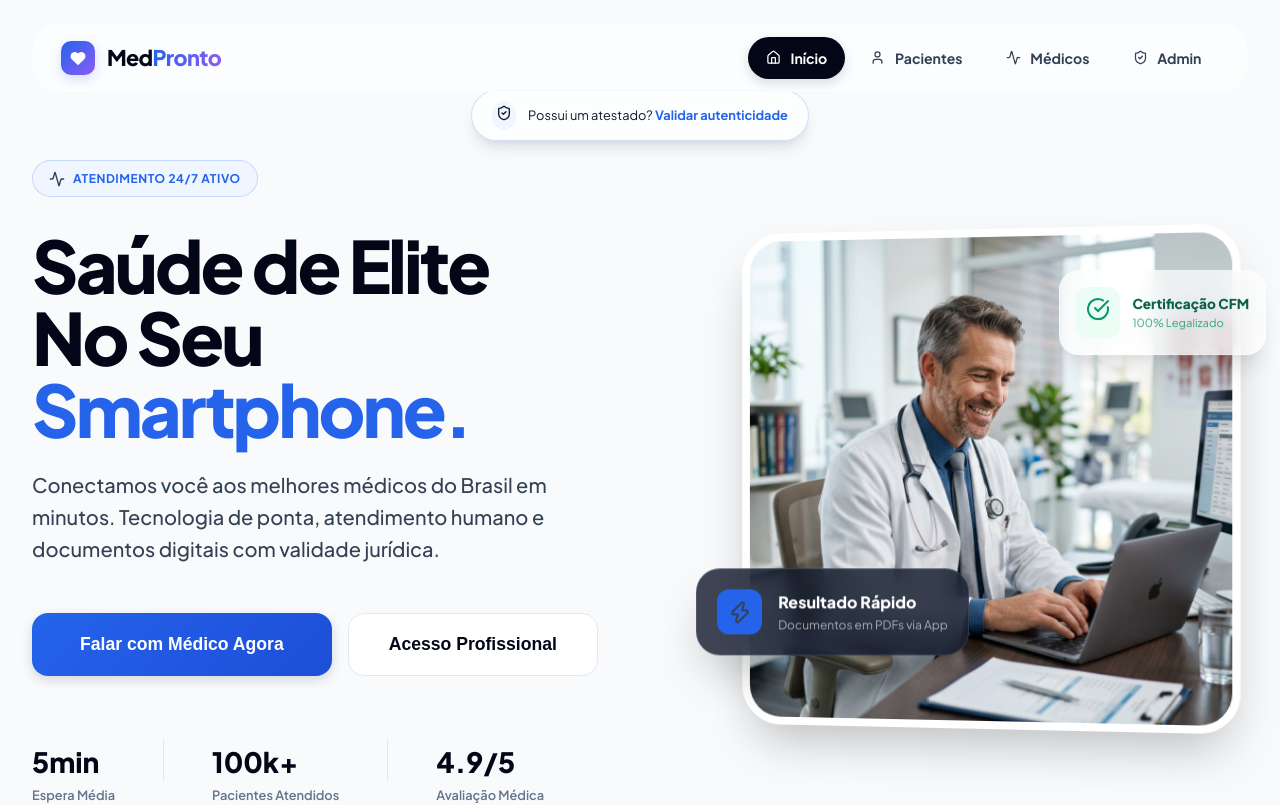
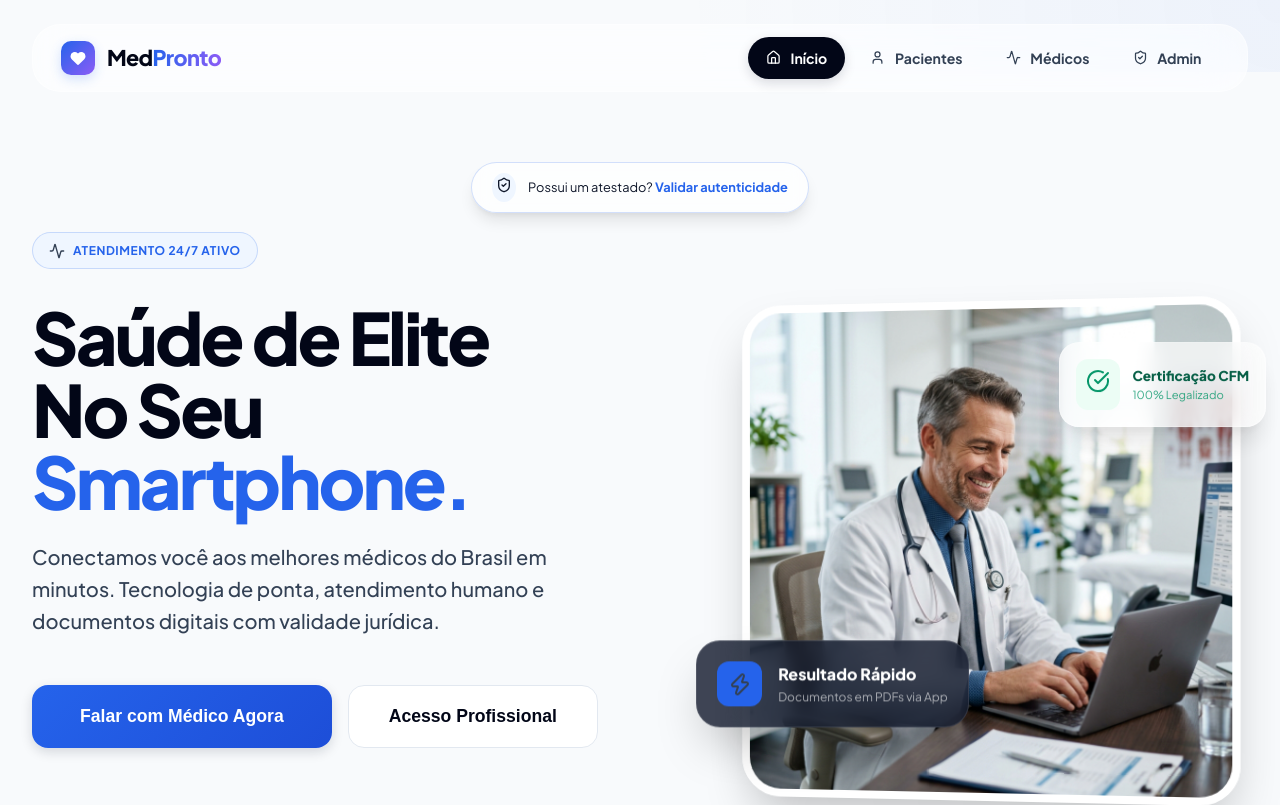
Before and after one commit to ferreirafxdev/MedPronto, a React (Vite) app in the folder frontend/: page / in a window 1280 px wide. Shown: the top 805 px of the page. Built offline with nearby package versions, Linux system fonts and the light colour scheme; no server answers.

Commit message:
Fix: Add missing pix-simulate backend route and force-hide Header on payment page

```diff
--- a/frontend/src/App.tsx
+++ b/frontend/src/App.tsx
@@ -23,7 +23,8 @@ function AppContent() {
   return (
     <div className={`app-container ${shouldHideHeader ? 'no-header' : ''}`}>
       {!shouldHideHeader && <Header />}
-      <main className="main-content">
+      <main className={`main-content ${shouldHideHeader ? 'no-padding' : ''}`}>
+
 
         <Routes>
             <Route path="/" element={<HomePage />} />
--- a/frontend/src/index.css
+++ b/frontend/src/index.css
@@ -703,4 +703,15 @@ h1, h2, h3, h4, h5, h6 {
 @media (max-width: 640px) {
     .bento-grid { grid-template-columns: 1fr; }
     .bento-featured { grid-column: span 1; }
+}.main-content {
+  padding-top: 72px; /* Default header height */
+  min-height: 100vh;
 }
+
+.main-content.no-padding {
+  padding-top: 0 !important;
+}
+
+.no-header header {
+  display: none !important;
+}
```
Also changed, not shown: 1 other file (tests, documents, lock files or other folders).
